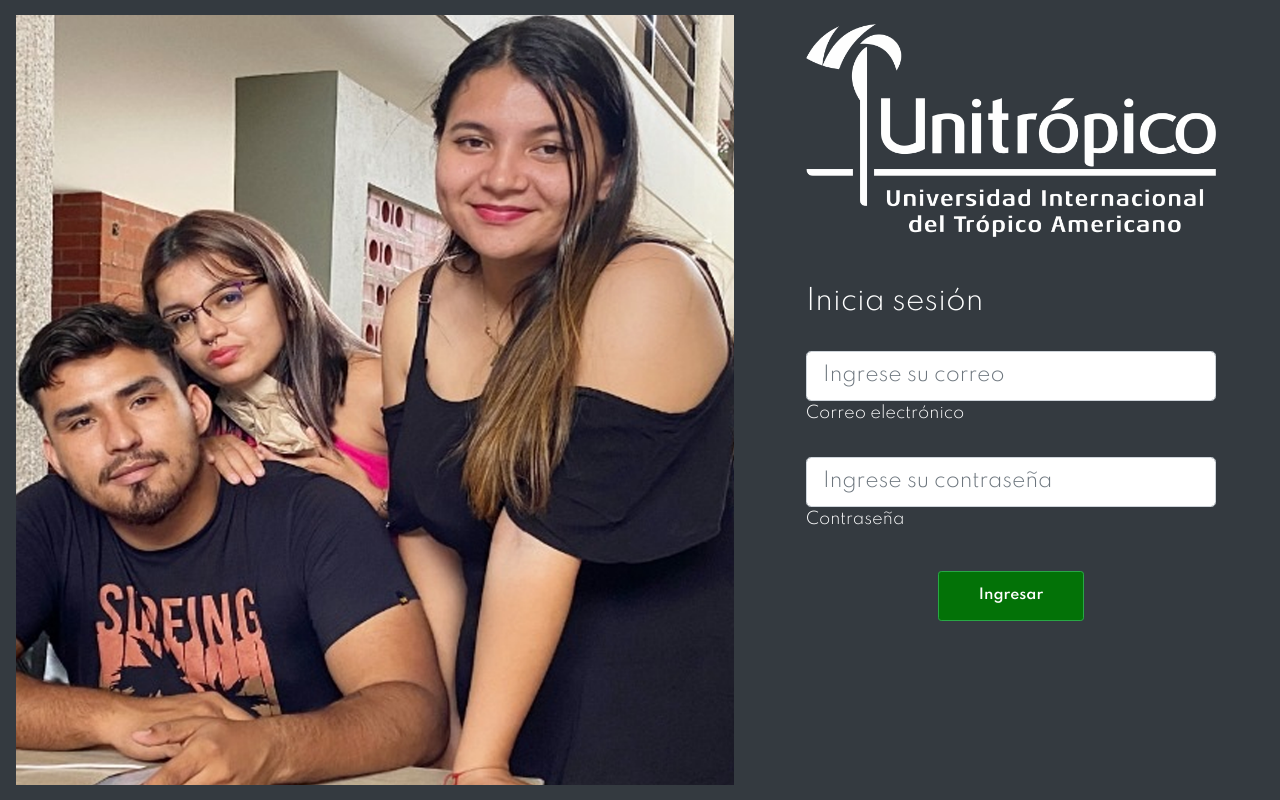
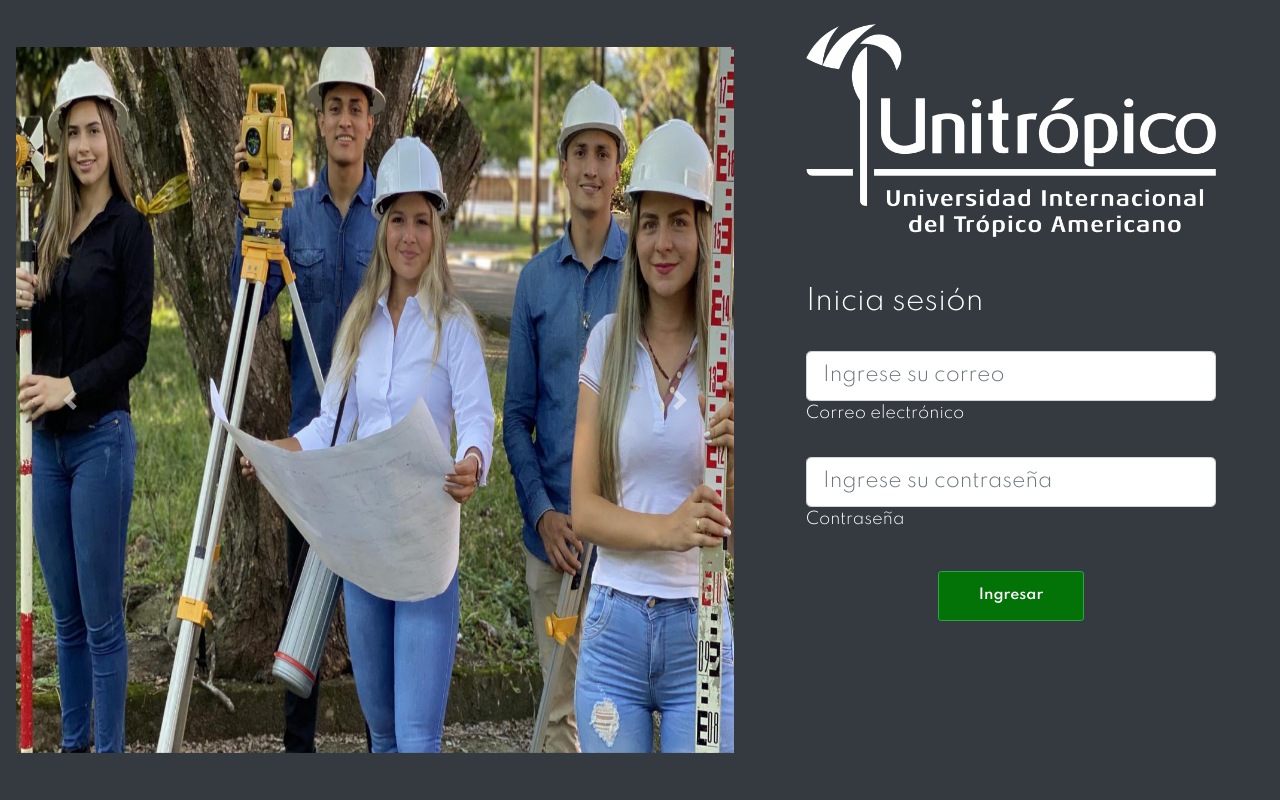
Before and after one commit to Felipe-Saenz01/Normograma, a PHP site: page /Login.php in a window 1280 px wide. Run offline with PHP 8.4, Linux system fonts and the light colour scheme; some libraries are stand-ins or nearby versions.

Commit message:
actualizacion fotos login

```diff
--- a/Login.php
+++ b/Login.php
@@ -24,13 +24,34 @@
 
 
 
-    <section class="vh-100">
+<section class="vh-100">
   <div class="container-fluid h-custom align-items-center">
     <div class="row d-flex justify-content-center align-items-center h-100">
-      <div class="col-md-2 col-lg-6 col-xl-7">
-        <img src="imgl/Bige3.png"
-          class="img-fluid" alt="Sample image">
-      </div>
+      <div class="col-md-2 col-lg-6 col-lg-7">
+
+      <div id="carouselExampleControls" class="carousel slide" data-bs-ride="carousel">
+  <div class="carousel-inner">
+    <div class="carousel-item active">
+      <img src="img/image-1.jpg" class="d-block w-100" alt="...">
+    </div>
+    <div class="carousel-item">
+      <img src="img/image-2.jpg" class="d-block w-100" alt="...">
+    </div>
+    <div class="carousel-item">
+      <img src="img/image-3.jpg" class="d-block w-100" alt="...">
+    </div>
+  </div>
+  <button class="carousel-control-prev" type="button" data-bs-target="#carouselExampleControls" data-bs-slide="prev">
+    <span class="carousel-control-prev-icon" aria-hidden="true"></span>
+    <span class="visually-hidden">Previous</span>
+  </button>
+  <button class="carousel-control-next" type="button" data-bs-target="#carouselExampleControls" data-bs-slide="next">
+    <span class="carousel-control-next-icon" aria-hidden="true"></span>
+    <span class="visually-hidden">Next</span>
+  </button>
+</div>
+
+</div>
 
       <div class="col-lg-5 bg-dark d-flex flex-column align-items-end min-vh-100">
         <div class="align-self-center w-100 px-lg-5 py-lg-4 p-4">
```
Also changed, not shown: img/image-1.jpg (added), img/image-2.jpg (added), img/image-3.jpg (added).
